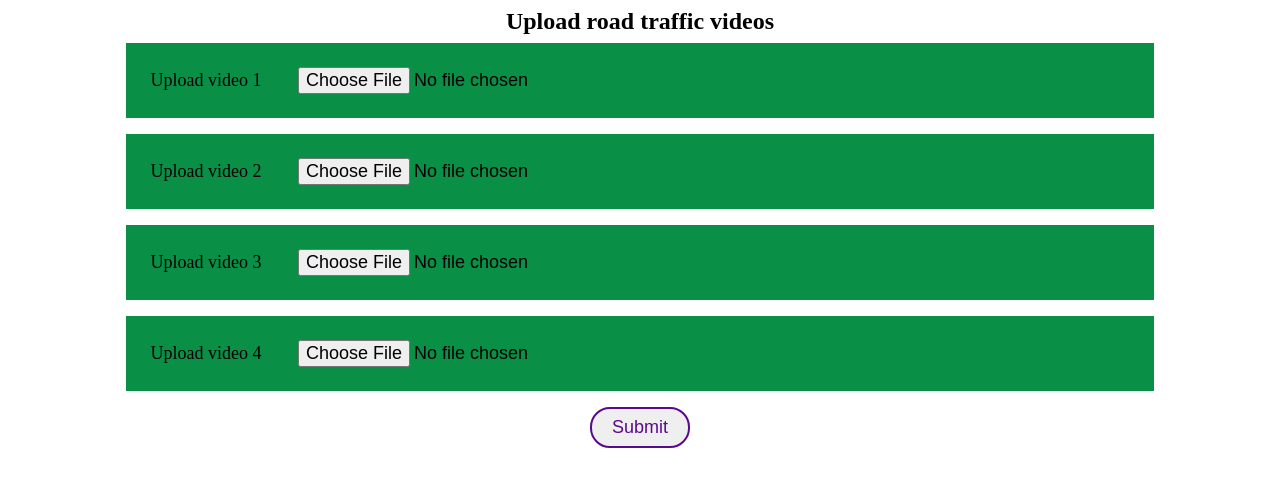
After one commit to Tanmai2002/VH-21-26-JAST-dev, a Flask app: template templates/videoForm.html in a window 1280 px wide. The commit adds this page. Shown: the top 487 px of the page. Run offline with Flask 2, Linux system fonts and the light colour scheme; the template is opened without the code that fills it, so the values that code supplies are empty.

Commit message:
video upload form

```diff
--- /dev/null
+++ b/static/videoForm.css
@@ -0,0 +1,43 @@
+*{
+    margin: 0rem;
+    padding: 0rem;
+}
+
+.form-container{
+    /* background-color: #4fa375; */
+    margin: 0.5rem;
+    padding: 0.5rem;
+    display: flex;
+    flex-direction: column;
+    flex-wrap: wrap;
+    justify-content: center;
+    align-items: center;
+    margin: auto;
+}
+
+.form-container div{
+    display: inline;
+    width: 80%;
+    background-color: #099046;
+}
+.form-container div, label, input{
+    margin: 0.5rem;
+    padding: 0.5rem;
+    font-size:large;
+}
+
+input#file-upload-button{
+    border: 2px solid #099046;
+    border-radius: 20px;
+    color: #59098f;
+}
+#submit{
+    border: 2px solid #59098f;
+    border-radius: 20px;
+    color: #59098f;
+    width: 100px;
+}
+#submit:hover{
+    background: #59098f;
+    color: white
+}
--- a/templates/layout.html
+++ b/templates/layout.html
@@ -5,9 +5,9 @@
     <meta http-equiv="X-UA-Compatible" content="IE=edge">
     <meta name="viewport" content="width=device-width, initial-scale=1.0">
     <link rel="stylesheet" href="{{ url_for('static', filename='style.css') }}">
-    <title>{{title}}</title>
+    <title>Intelligent traffic</title>
 </head>
 <body>
-    Hello world
+    <a class="upload-vid" href="./videoForm.html"> Upload Videos</a>
 </body>
 </html>
--- /dev/null
+++ b/templates/videoForm.html
@@ -0,0 +1,33 @@
+<!DOCTYPE html>
+<html lang="en">
+<head>
+    <meta charset="UTF-8">
+    <meta http-equiv="X-UA-Compatible" content="IE=edge">
+    <meta name="viewport" content="width=device-width, initial-scale=1.0">
+    <title>Upload Videos | Intelligent traffic</title>
+    <link rel="stylesheet" href="../static/videoForm.css">
+    <link rel="icon" href="../public/traffic-lights.ico" />
+</head>
+<body>
+    <form action="#" class="form-container">
+        <h2 >Upload road traffic videos</h2>
+        <div class="item-1">
+            <label for="img">Upload video 1</label>
+            <input class="input-btn" type="file" id="vid1" name="vid1" accept="video/*" required>
+        </div>
+        <div class="item-2">
+            <label for="img">Upload video 2</label>
+            <input class="input-btn" type="file" id="vid2" name="vid2" accept="video/*" required>
+        </div>
+        <div class="item-3">
+            <label for="img">Upload video 3</label>
+            <input class="input-btn" type="file" id="vid3" name="vid3" accept="video/*">
+        </div>
+        <div class="item-4">
+            <label for="img">Upload video 4</label>
+            <input class="input-btn" type="file" id="vid4" name="vid4" accept="video/*">
+        </div>
+        <input id="submit" type="submit">
+    </form>
+</body>
+</html>
```
Also changed, not shown: static/style.css (+12 -0 lines), public/traffic-lights.ico (added), public/traffic-lights.png (added).
